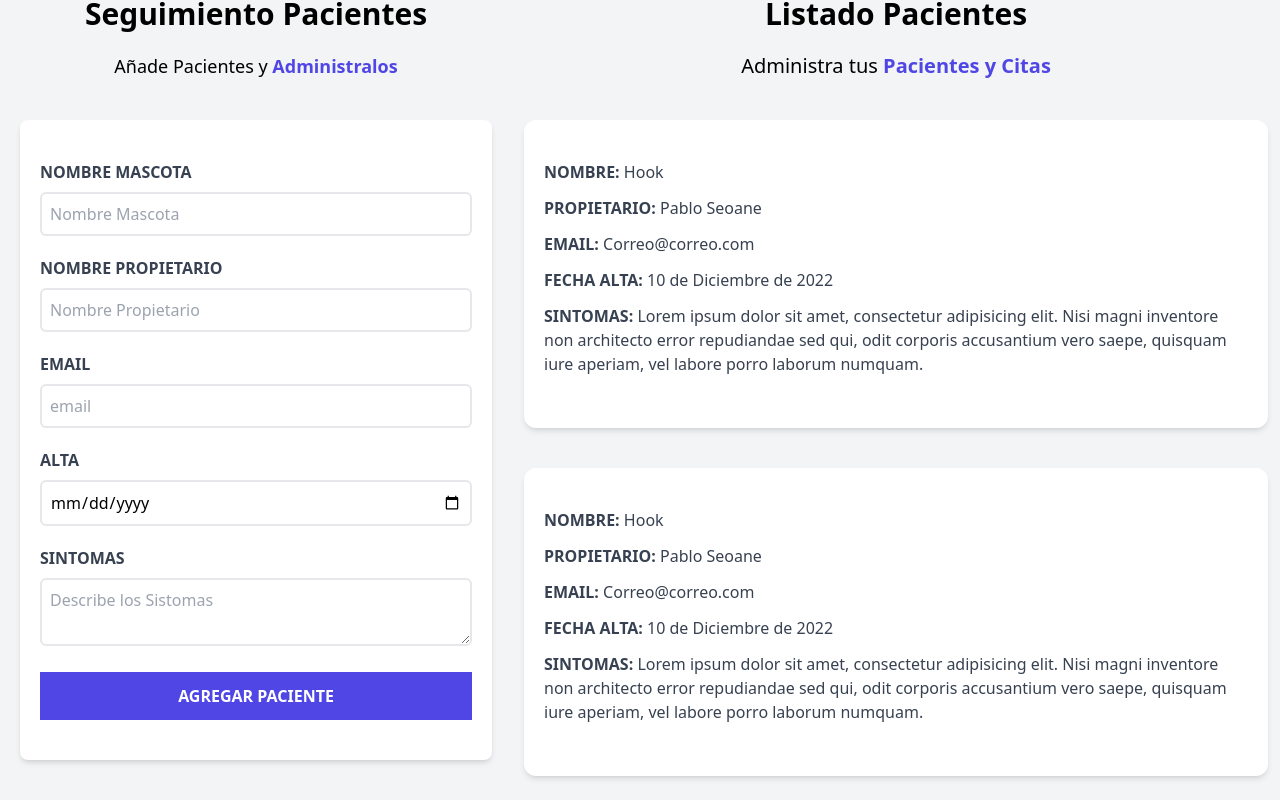
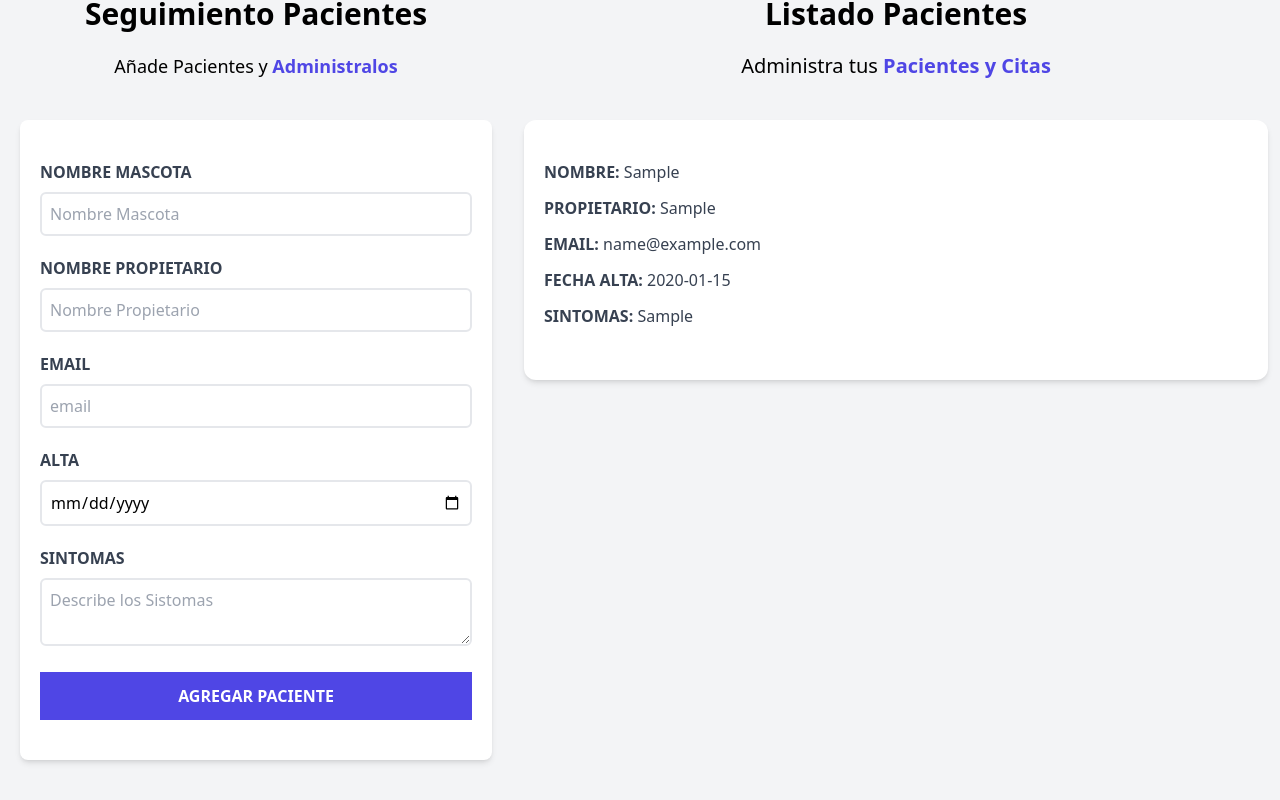
Before and after one commit to Pseoane81/Citas-React, a React (Vite) app: page / in a window 1280 px wide. Both pictures are taken after typing "Sample", "Sample", "name@example.com", "2020-01-15", "Sample" into the empty fields and a click on the input "Agregar Paciente". Shown: the part 180-980 px from the top of the page. Built offline with nearby package versions, Linux system fonts and the light colour scheme.

Commit message:
prop paciente

```diff
--- a/src/App.jsx
+++ b/src/App.jsx
@@ -16,7 +16,9 @@
         pacientes = {pacientes}
         setPacientes = {setPacientes}
       />
-      <ListadoPacientes/>
+      <ListadoPacientes
+        pacientes={pacientes}
+      />
       </div>
     </div>
   )
--- /dev/null
+++ b/src/components/Error.jsx
@@ -0,0 +1,9 @@
+const Error = ({children}) => {
+    return (
+      <div className="bg-red-800 text-white text-center p-3 uppercase font-bold mb-3 rounded">
+          {children}
+      </div>
+    )
+  }
+
+  export default Error
--- a/src/components/Formulario.jsx
+++ b/src/components/Formulario.jsx
@@ -1,4 +1,5 @@
 import { useState, useEffect } from "react"
+import Error from "./Error";
 
 
 const Formulario = ({pacientes, setPacientes}) => {
@@ -54,9 +55,7 @@
 
             <form   onSubmit={handleSubmit}
                     className="bg-white shadow-md rounded-lg py-10 px-5 mb-10 mx-5">
-                {error && <div className="bg-red-800 text-white text-center p-3 uppercase font-bold mb-3 rounded">
-                            <p>Todos los campos son OBLIGATORIOS </p>
-                        </div>}
+                {error && < Error > <p>Todos los comapos son obligatorios</p></Error>}
                 <div className="mb-5">
                     <label htmlfor="mascota" className="block text-gray-700 uppercase font-bold">Nombre Mascota</label>
                     <input id="mascota" type="text"
--- a/src/components/ListadoPacientes.jsx
+++ b/src/components/ListadoPacientes.jsx
@@ -1,7 +1,8 @@
 import Paciente from "./Paciente"
 
 
-const ListadoPacientes = () => {
+const ListadoPacientes = ({pacientes}) => {
+    console.log(pacientes)
     return (
         <div className="md:w-1/2 lg:w-3/5 h-screen overflow-y-scroll md:h-screen">
             <h2 className="font-black text-3xl text-center">Listado Pacientes</h2>
@@ -12,10 +13,17 @@
                 </span>
             </p>
 
-        <Paciente/>
-        <Paciente/>
-        <Paciente/>
-        <Paciente/>
+
+        { pacientes.map( (paciente, index) => (
+                <Paciente
+                    key = {index}
+                    paciente={paciente}
+                />
+            )
+        )}
+
+
+
 
 
 
--- a/src/components/Paciente.jsx
+++ b/src/components/Paciente.jsx
@@ -1,29 +1,30 @@
-const Paciente = () => {
+const Paciente = ({paciente}) => {
+    const {nombre,propietario,email,fecha,sintomas} = paciente
   return (
             <div className="mx-3 my-10 bg-white shadow-md px-5 py-10 rounded-xl">
                 <p className="font-bold mb-3 text-gray-700 uppercase">
                     Nombre:{" "}
-                    <span className="font-normal normal-case">Hook</span>
+                    <span className="font-normal normal-case">{nombre}</span>
                 </p>
 
                 <p className="font-bold mb-3 text-gray-700 uppercase">
                     Propietario:{" "}
-                    <span className="font-normal normal-case">Pablo Seoane</span>
+                    <span className="font-normal normal-case">{propietario}</span>
                 </p>
 
                 <p className="font-bold mb-3 text-gray-700 uppercase">
                     Email:{" "}
-                    <span className="font-normal normal-case">Correo@correo.com</span>
+                    <span className="font-normal normal-case">{email}</span>
                 </p>
 
                 <p className="font-bold mb-3 text-gray-700 uppercase">
                     Fecha Alta:{" "}
-                    <span className="font-normal normal-case">10 de Diciembre de 2022</span>
+                    <span className="font-normal normal-case">{fecha}</span>
                 </p>
 
                 <p className="font-bold mb-3 text-gray-700 uppercase">
                     Sintomas:{" "}
-                    <span className="font-normal normal-case">Lorem ipsum dolor sit amet, consectetur adipisicing elit. Nisi magni inventore non architecto error repudiandae sed qui, odit corporis accusantium vero saepe, quisquam iure aperiam, vel labore porro laborum numquam.</span>
+                    <span className="font-normal normal-case">{sintomas}</span>
                 </p>
 
             </div>
```
